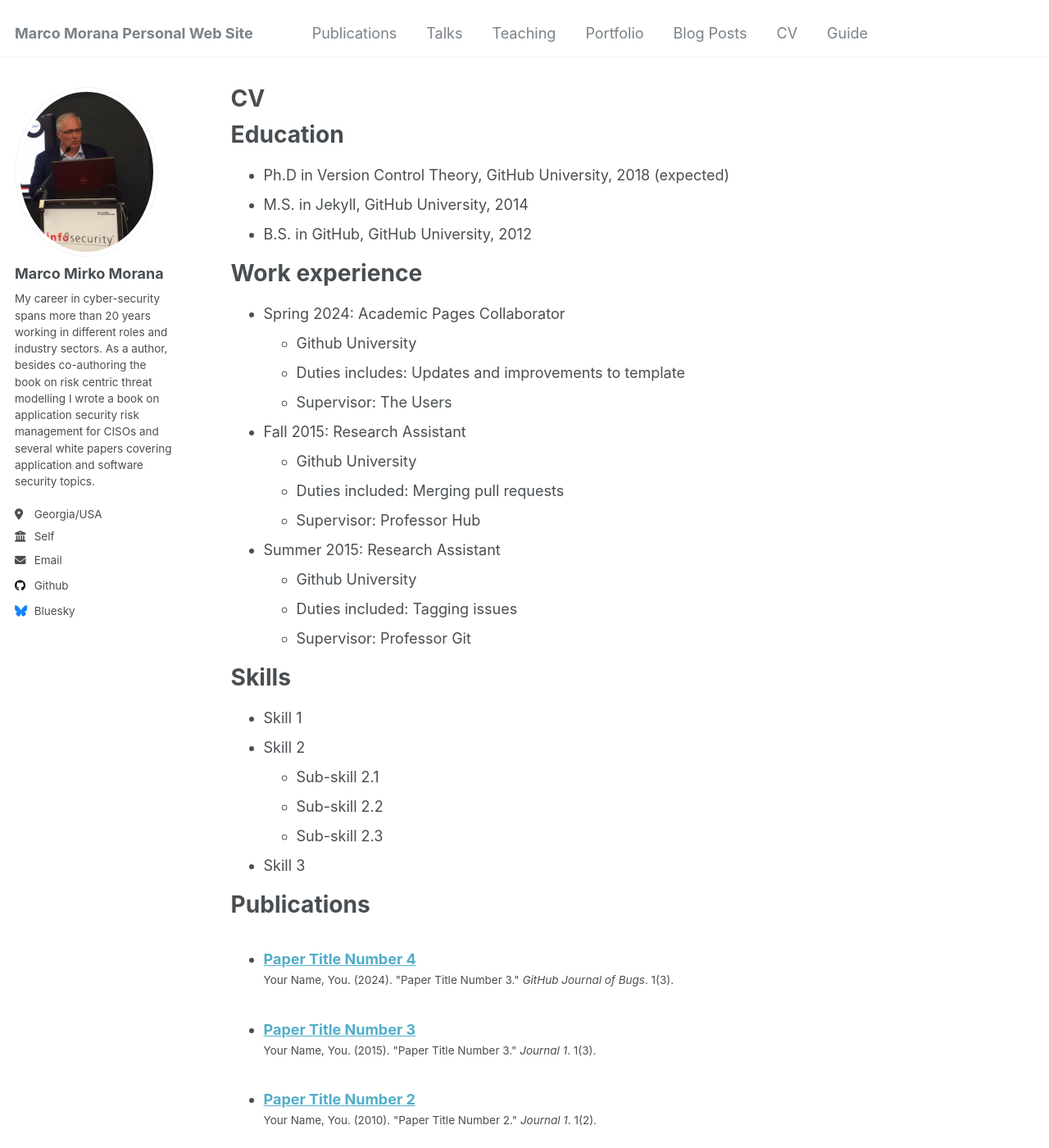
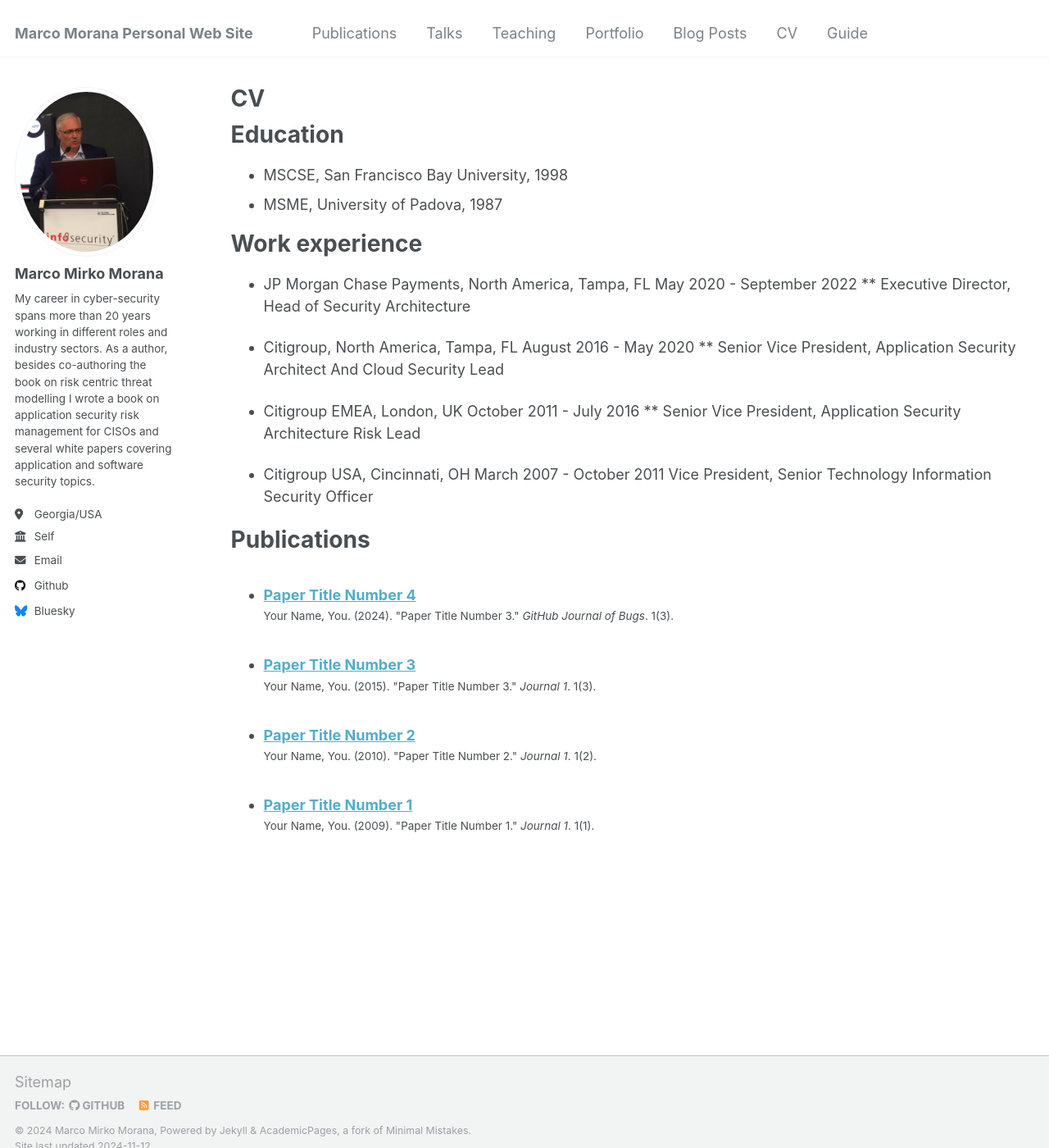
Before and after one commit to mmorana1/marcom, a Jekyll site: the page built from _pages/cv.md, in a window 1280 px wide and 1400 px high. Shown: the whole window at 82% size. Built offline with Jekyll 4.4.1, drawn with Linux system fonts in a browser that asks for light colours; some of the changed text lies outside the part shown.

Commit message:
Update cv.md

```diff
--- a/_pages/cv.md
+++ b/_pages/cv.md
@@ -11,54 +11,26 @@ redirect_from:
 
 Education
 ======
-* Ph.D in Version Control Theory, GitHub University, 2018 (expected)
-* M.S. in Jekyll, GitHub University, 2014
-* B.S. in GitHub, GitHub University, 2012
+* MSCSE, San Francisco Bay University, 1998
+* MSME, University of Padova, 1987
 
 Work experience
 ======
-* Spring 2024: Academic Pages Collaborator
-  * Github University
-  * Duties includes: Updates and improvements to template
-  * Supervisor: The Users
 
-* Fall 2015: Research Assistant
-  * Github University
-  * Duties included: Merging pull requests
-  * Supervisor: Professor Hub
+* JP Morgan Chase Payments, North America, Tampa, FL 	May 2020 - September 2022
+** Executive Director, Head of Security Architecture
 
-* Summer 2015: Research Assistant
-  * Github University
-  * Duties included: Tagging issues
-  * Supervisor: Professor Git
+* Citigroup, North America, Tampa, FL 	August 2016 - May 2020
+** Senior Vice President, Application Security Architect And Cloud Security Lead
 
-Skills
-======
-* Skill 1
-* Skill 2
-  * Sub-skill 2.1
-  * Sub-skill 2.2
-  * Sub-skill 2.3
-* Skill 3
+* Citigroup EMEA, London, UK 	October 2011 - July 2016
+** Senior Vice President, Application Security Architecture Risk Lead
+
+* Citigroup USA, Cincinnati, OH 	March 2007 - October 2011
+Vice President, Senior Technology Information Security Officer
 
 Publications
 ======
   <ul>{% for post in site.publications reversed %}
     {% include archive-single-cv.html %}
   {% endfor %}</ul>
-
-Talks
-======
-  <ul>{% for post in site.talks reversed %}
-    {% include archive-single-talk-cv.html  %}
-  {% endfor %}</ul>
-
-Teaching
-======
-  <ul>{% for post in site.teaching reversed %}
-    {% include archive-single-cv.html %}
-  {% endfor %}</ul>
-
-Service and leadership
-======
-* Currently signed in to 43 different slack teams
```
